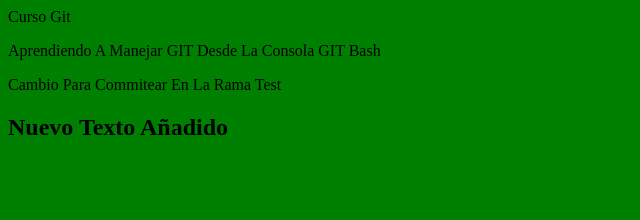
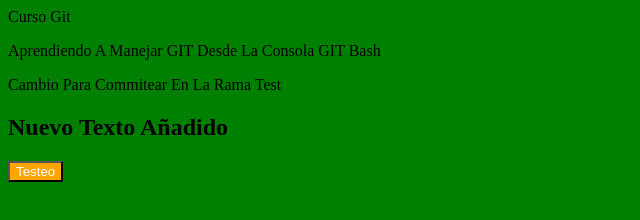
Before and after one commit to AlexCastleLittleField/GitFacilito, a plain HTML site: page index.html in a window 1280 px wide. Shown: the whole page, without its empty margins (0-640 px from the left). Drawn offline with Linux system fonts and the light colour scheme.

Commit message:
Change in button added

```diff
--- a/css/styles.css
+++ b/css/styles.css
@@ -2,3 +2,8 @@
 	background-color: green;
 	text-transform: capitalize;
 }
+
+button {
+	background-color: orange;
+	color: white;
+}
--- a/index.html
+++ b/index.html
@@ -10,5 +10,7 @@
 	<p>Aprendiendo a manejar GIT desde la consola GIT Bash</p>
 	<p>Cambio para commitear en la rama Test</p>
 	<h2>Nuevo texto añadido</h2>
+
+	<button>Testeo</button>
 </body>
 </html>
```
